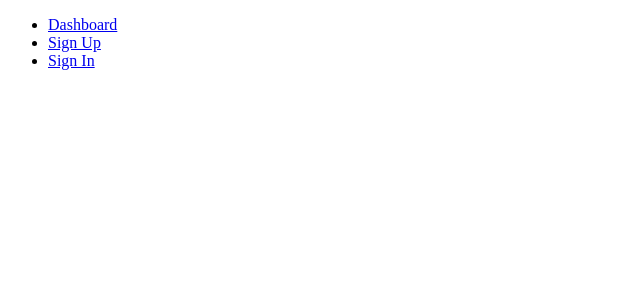
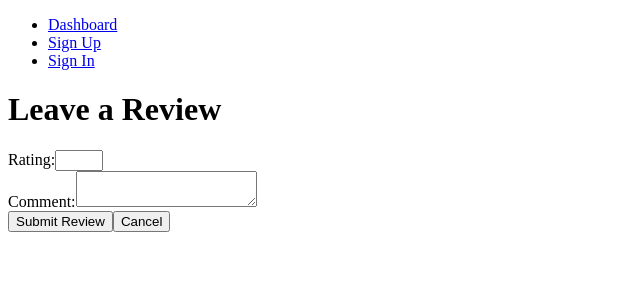
Before and after one commit to AhKhamis/swaply-frontend, a React (Vite) app: page /reviews/new in a window 1280 px wide. Shown: the top 300 px of the page, without its empty margins (0-640 px from the left). Built offline with nearby package versions, Linux system fonts and the light colour scheme; no server answers.

Commit message:
Add review frontend

```diff
--- a/src/App.jsx
+++ b/src/App.jsx
@@ -10,7 +10,8 @@ import Landing from './components/Landing/Landing';
 import SwapList from './components/Swaps/SwapList';
 import SwapDetails from './components/Swaps/SwapDetails';
 import SwapForm from './components/Swaps/SwapForm';
-
+import ReviewList from './components/Reviews/ReviewList';
+import ReviewForm from './components/Reviews/ReviewForm';
 import { UserContext } from './contexts/UserContext';
 
 const App = () => {
@@ -58,6 +59,16 @@ const App = () => {
           path="/swaps/new"
           element={<SwapForm />}
         />
+
+        <Route
+          path="/reviews"
+          element={<ReviewList />}
+        />
+
+        <Route
+          path="/reviews/new"
+          element={<ReviewForm />}
+        />
       </Routes>
     </>
   );
--- /dev/null
+++ b/src/components/Reviews/ReviewForm.jsx
@@ -0,0 +1,88 @@
+import { useState } from 'react';
+import { useNavigate } from 'react-router';
+import { createReview } from '../../services/reviewService';
+
+const ReviewForm = ({ reviewedUser, swap }) => {
+  const navigate = useNavigate();
+
+  const [formData, setFormData] = useState({
+    reviewedUser: reviewedUser || '',
+    swap: swap || '',
+    rating: '',
+    comment: '',
+  });
+
+  const [message, setMessage] = useState('');
+
+  const handleChange = (evt) => {
+    setMessage('');
+
+    setFormData({
+      ...formData,
+      [evt.target.name]: evt.target.value,
+    });
+  };
+
+  const handleSubmit = async (evt) => {
+    evt.preventDefault();
+
+    try {
+      await createReview(formData);
+      navigate('/reviews');
+    } catch (error) {
+      setMessage(error.message);
+    }
+  };
+
+  return (
+    <main>
+      <h1>Leave a Review</h1>
+
+      {message && <p>{message}</p>}
+
+      <form onSubmit={handleSubmit}>
+        <div>
+          <label htmlFor="rating">Rating:</label>
+
+          <input
+            type="number"
+            id="rating"
+            name="rating"
+            min="1"
+            max="5"
+            value={formData.rating}
+            onChange={handleChange}
+            required
+          />
+        </div>
+
+        <div>
+          <label htmlFor="comment">Comment:</label>
+
+          <textarea
+            id="comment"
+            name="comment"
+            value={formData.comment}
+            onChange={handleChange}
+            required
+          />
+        </div>
+
+        <div>
+          <button type="submit">
+            Submit Review
+          </button>
+
+          <button
+            type="button"
+            onClick={() => navigate('/reviews')}
+          >
+            Cancel
+          </button>
+        </div>
+      </form>
+    </main>
+  );
+};
+
+export default ReviewForm;
```
